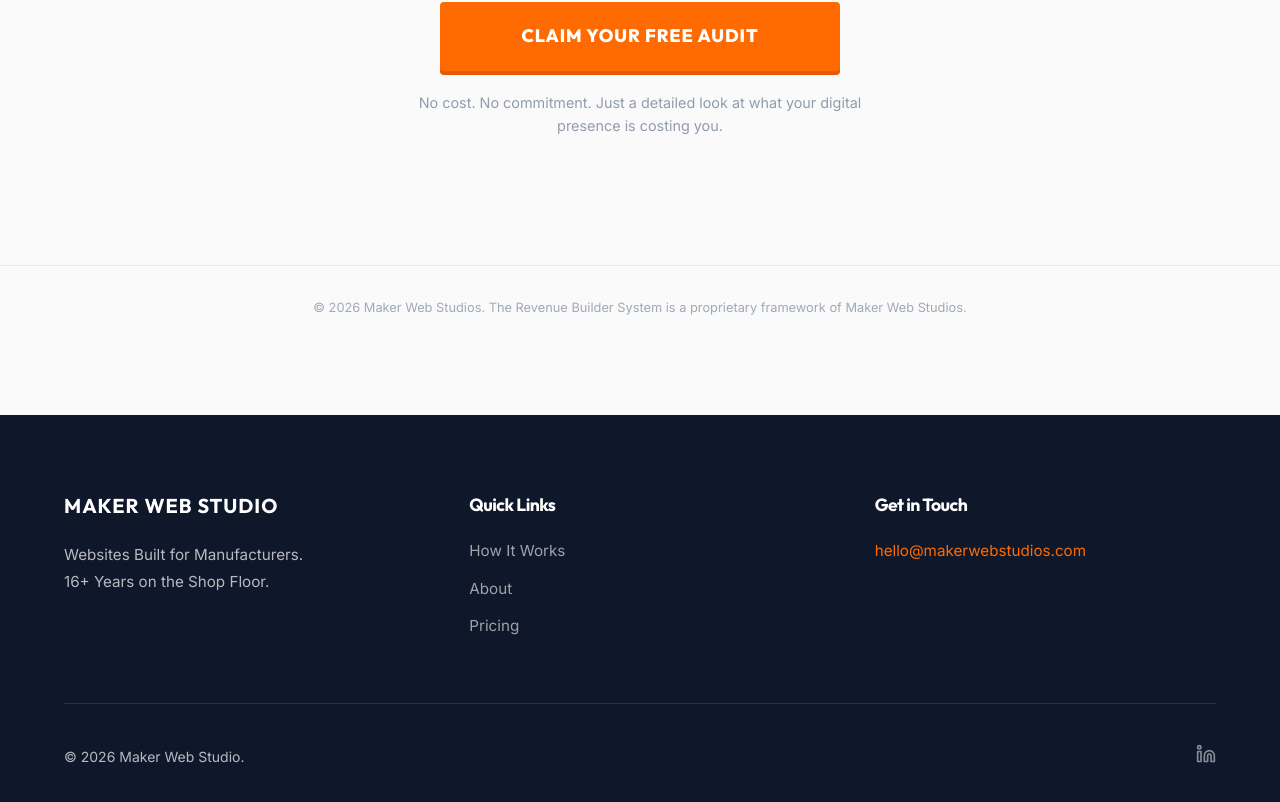
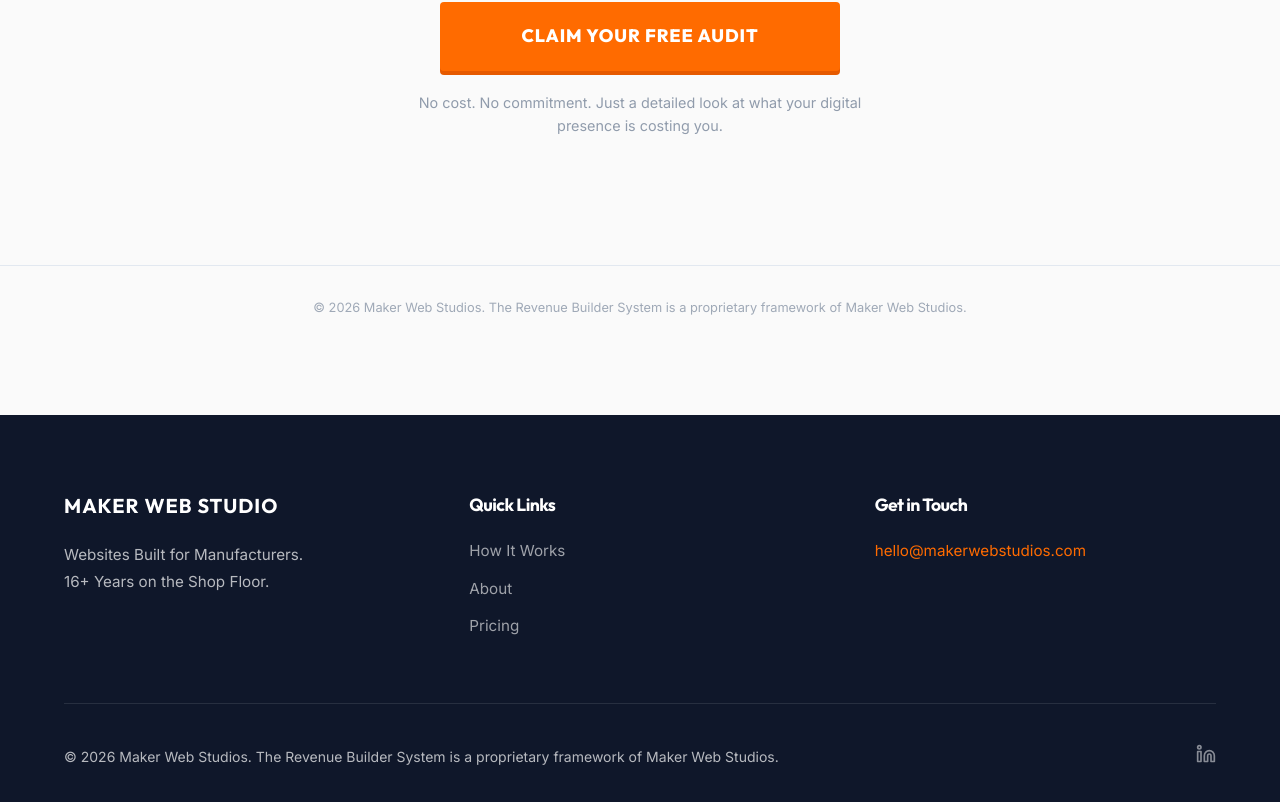
Before and after one commit to makerworkflows/makerwebstudios, a React (Vite) app: page / in a window 1280 px wide. Shown: the part 7245-8047 px from the top of the page. Built offline with nearby package versions, Linux system fonts and the light colour scheme.

Commit message:
Update footer copyright with Revenue Builder System statement

```diff
--- a/src/components/Layout.jsx
+++ b/src/components/Layout.jsx
@@ -93,7 +93,7 @@
             </div>
           </div>
           <div className="footer-bottom">
-            <div>&copy; {new Date().getFullYear()} Maker Web Studio.</div>
+            <div>&copy; {new Date().getFullYear()} Maker Web Studios. The Revenue Builder System is a proprietary framework of Maker Web Studios.</div>
             <a
               href="https://www.linkedin.com/company/makerwebstudios/"
               target="_blank"
```
